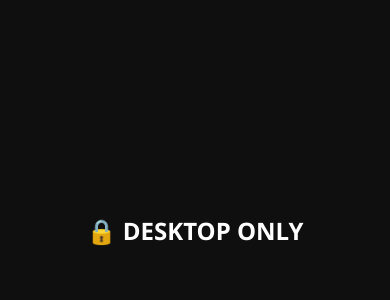
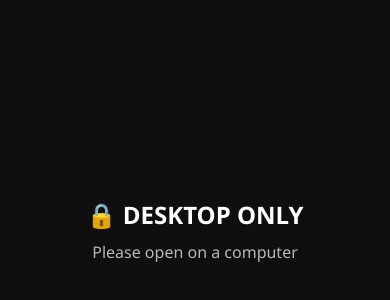
Before and after one commit to ChhunheangXiaowu/KhGamehub, a React (Vite) app: page / in a window 390 px wide. Shown: the part 192-492 px from the top of the page. Built offline with nearby package versions, Linux system fonts and the light colour scheme.

Commit message:
Add real loading screen

```diff
--- a/src/App.jsx
+++ b/src/App.jsx
@@ -21,14 +21,12 @@ import LoadingScreen from './components/LoadingScreen';
 
 function AppContent() {
   const location = useLocation();
-  const [loading, setLoading] = useState(true);
+  const [loading, setLoading] = useState(false);
 
   useEffect(() => {
     setLoading(true);
-    // REAL LOAD: hides when page is fully ready
-    const handleLoad = () => setLoading(false);
-    window.addEventListener('load', handleLoad);
-    return () => window.removeEventListener('load', handleLoad);
+    const timer = setTimeout(() => setLoading(false), 1100);
+    return () => clearTimeout(timer);
   }, [location.pathname]);
 
   if (loading) return <LoadingScreen />;
@@ -60,19 +58,25 @@ function AppContent() {
 function App() {
   const [isMobile, setIsMobile] = useState(false);
 
-  // Mobile block
+  // MOBILE BLOCK
   useEffect(() => {
-    const checkMobile = () => setIsMobile(window.innerWidth < 768);
+    const checkMobile = () => {
+      setIsMobile(window.innerWidth < 768);
+    };
     checkMobile();
     window.addEventListener('resize', checkMobile);
     return () => window.removeEventListener('resize', checkMobile);
   }, []);
 
-  // Disable right click + F12
+  // SECURITY: RIGHT CLICK + F12 BLOCK
   useEffect(() => {
     const blockContext = (e) => e.preventDefault();
     const blockKeys = (e) => {
-      if (e.key === 'F12' || (e.ctrlKey && e.shiftKey && e.key === 'I') || (e.ctrlKey && e.key === 'U')) {
+      if (
+        e.key === 'F12' ||
+        (e.ctrlKey && e.shiftKey && e.key === 'I') ||
+        (e.ctrlKey && e.key === 'U')
+      ) {
         e.preventDefault();
       }
     };
@@ -84,15 +88,29 @@ function App() {
     };
   }, []);
 
-  // Mobile screen
+  // MOBILE LOCK SCREEN
   if (isMobile) {
     return (
       <div style={{
-        width: '100vw', height: '100vh', backgroundColor: '#0f0f0f', color: '#fff',
-        display: 'flex', alignItems: 'center', justifyContent: 'center',
-        textAlign: 'center', position: 'fixed', top: 0, left: 0, zIndex: 999999
+        width: '100vw',
+        height: '100vh',
+        backgroundColor: '#0f0f0f',
+        color: '#fff',
+        display: 'flex',
+        flexDirection: 'column',
+        alignItems: 'center',
+        justifyContent: 'center',
+        textAlign: 'center',
+        padding: '30px',
+        position: 'fixed',
+        top: 0,
+        left: 0,
+        zIndex: 999999,
       }}>
         <h2>🔒 DESKTOP ONLY</h2>
+        <p style={{ marginTop: '10px', opacity: 0.7 }}>
+          Please open on a computer
+        </p>
       </div>
     );
   }
--- a/src/components/LoadingScreen.jsx
+++ b/src/components/LoadingScreen.jsx
@@ -1,27 +1,49 @@
 const LoadingScreen = () => {
   return (
-    <div style={loaderOverlay}>
-      <p style={loaderText}>Loading...</p>
+    <div style={overlay}>
+      <div style={dotLoader}>
+        <div style={dot}></div>
+        <div style={dot}></div>
+        <div style={dot}></div>
+      </div>
+      <p style={text}>Loading</p>
     </div>
   );
 };
 
-const loaderOverlay = {
+const overlay = {
   position: 'fixed',
   top: 0,
   left: 0,
   width: '100vw',
   height: '100vh',
-  backgroundColor: '#0f0f0f',
+  background: '#0f0f0f',
   display: 'flex',
+  flexDirection: 'column',
   alignItems: 'center',
   justifyContent: 'center',
   zIndex: 999999,
+  gap: '16px',
 };
 
-const loaderText = {
-  color: '#fff',
-  fontSize: '18px',
+const dotLoader = {
+  display: 'flex',
+  gap: '10px',
+};
+
+const dot = {
+  width: '12px',
+  height: '12px',
+  backgroundColor: '#7c3aed',
+  borderRadius: '50%',
+  animation: 'pulse 0.8s infinite alternate',
+};
+
+const text = {
+  color: '#ffffff',
+  fontSize: '15px',
+  letterSpacing: '1.5px',
+  fontWeight: 400,
 };
 
 export default LoadingScreen;
```
